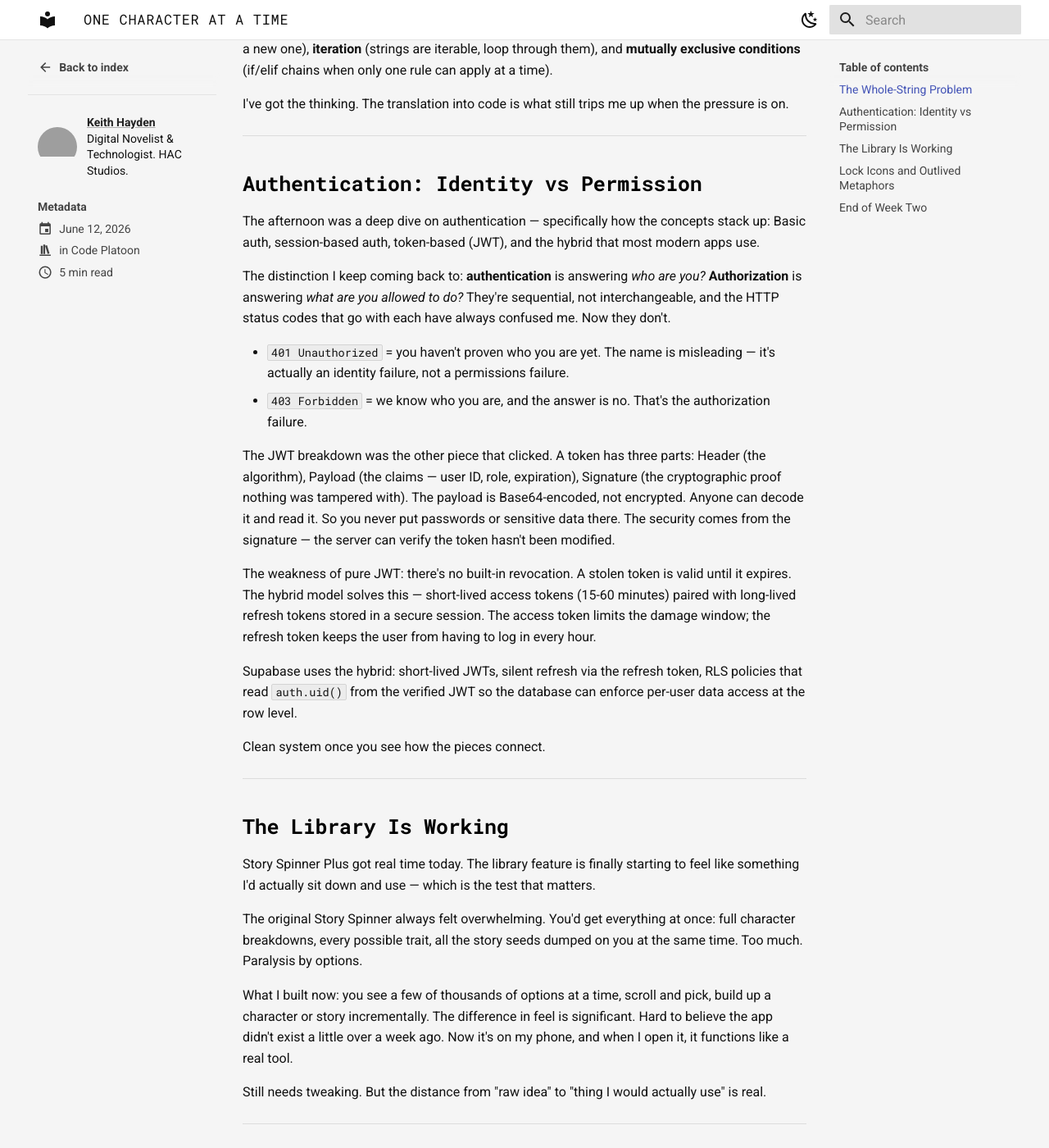
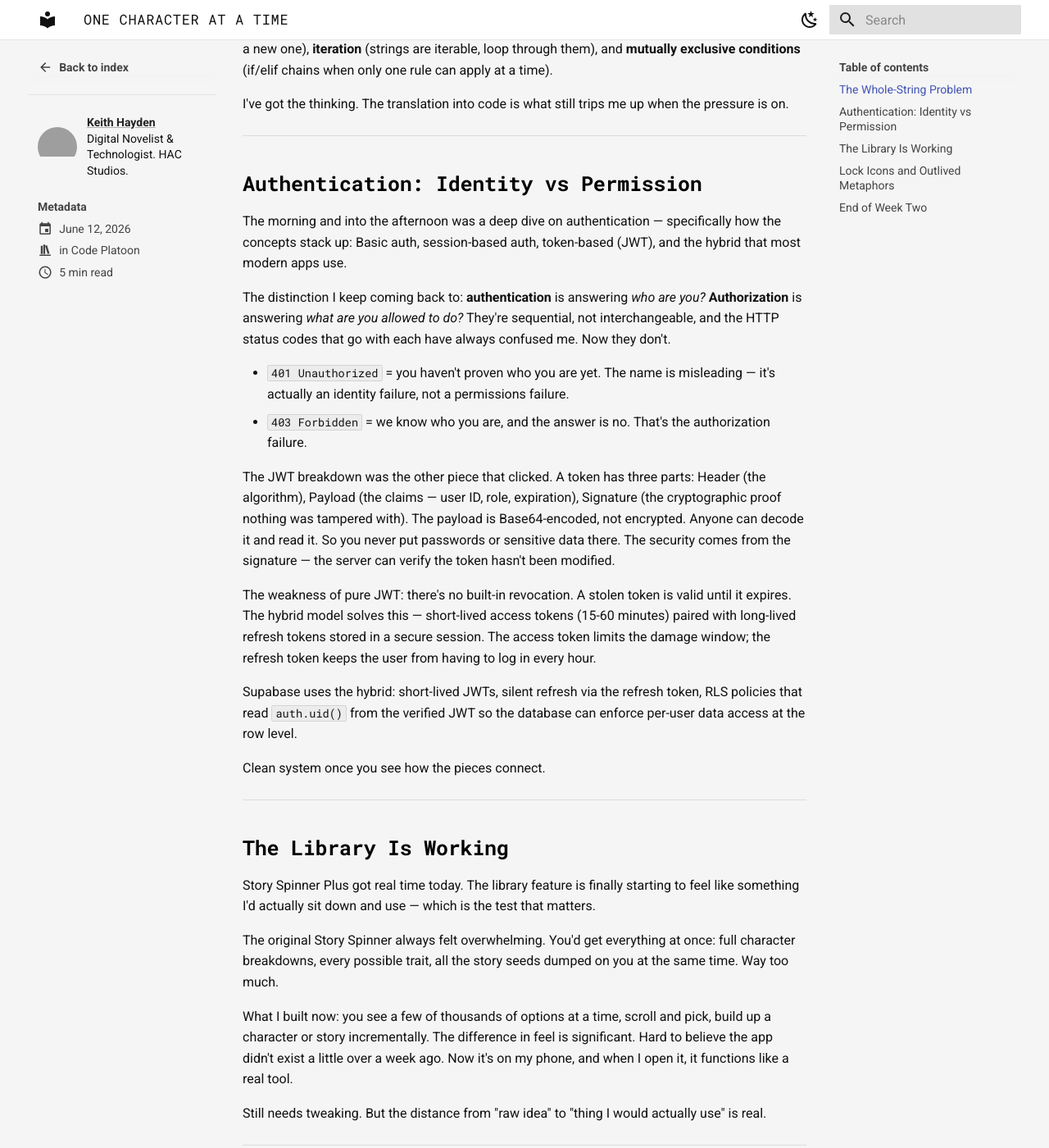
Before and after one commit to KgitWH21/code-platoon-blog, an MkDocs documentation site: the page built from docs/blog/posts/2026-06-12-one-character-at-a-time.md, in a window 1280 px wide and 1400 px high, scrolled down 1453 px. Shown: the whole window at 82% size. Built offline with MkDocs 1.6.1 and Material for MkDocs 9.7.7, drawn with Linux system fonts in a browser that asks for light colours; some of the changed text lies outside the part shown; grey boxes are pictures that could not be loaded.

Commit message:
Update Jun 12 post with editorial edits
Co-Authored-By: Claude Sonnet 4.6 <noreply@anthropic.com>

```diff
--- a/docs/blog/posts/2026-06-12-one-character-at-a-time.md
+++ b/docs/blog/posts/2026-06-12-one-character-at-a-time.md
@@ -77,7 +77,7 @@ I've got the thinking. The translation into code is what still trips me up when
 
 ## Authentication: Identity vs Permission
 
-The afternoon was a deep dive on authentication — specifically how the concepts stack up: Basic auth, session-based auth, token-based (JWT), and the hybrid that most modern apps use.
+The morning and into the afternoon was a deep dive on authentication — specifically how the concepts stack up: Basic auth, session-based auth, token-based (JWT), and the hybrid that most modern apps use.
 
 The distinction I keep coming back to: **authentication** is answering *who are you?* **Authorization** is answering *what are you allowed to do?* They're sequential, not interchangeable, and the HTTP status codes that go with each have always confused me. Now they don't.
 
@@ -98,7 +98,7 @@ Clean system once you see how the pieces connect.
 
 Story Spinner Plus got real time today. The library feature is finally starting to feel like something I'd actually sit down and use — which is the test that matters.
 
-The original Story Spinner always felt overwhelming. You'd get everything at once: full character breakdowns, every possible trait, all the story seeds dumped on you at the same time. Too much. Paralysis by options.
+The original Story Spinner always felt overwhelming. You'd get everything at once: full character breakdowns, every possible trait, all the story seeds dumped on you at the same time. Way too much.
 
 What I built now: you see a few of thousands of options at a time, scroll and pick, build up a character or story incrementally. The difference in feel is significant. Hard to believe the app didn't exist a little over a week ago. Now it's on my phone, and when I open it, it functions like a real tool.
 
```
Also changed, not shown: other parts of docs/blog/posts/2026-06-12-one-character-at-a-time.md (+1 -1 lines).
